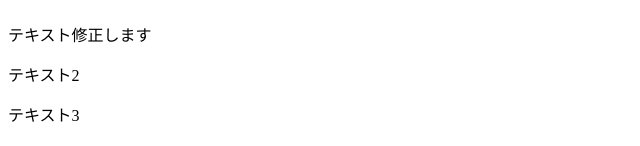
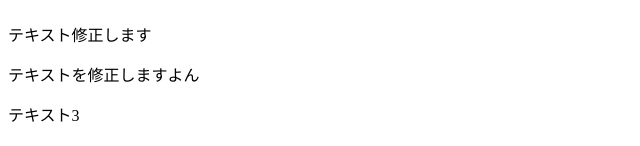
Before and after one commit to YuukiM/git-sample, a plain HTML site: page index.html in a window 1280 px wide. Shown: the part 227-373 px from the top of the page, without its empty margins (0-640 px from the left). Drawn offline with Linux system fonts and the light colour scheme.

Commit message:
リモートで修正

```diff
--- a/index.html
+++ b/index.html
@@ -20,7 +20,7 @@
         テキスト修正します
     </p>
     <p>
-        テキスト2
+        テキストを修正しますよん
     </p>
     <p>
         テキスト3
```
